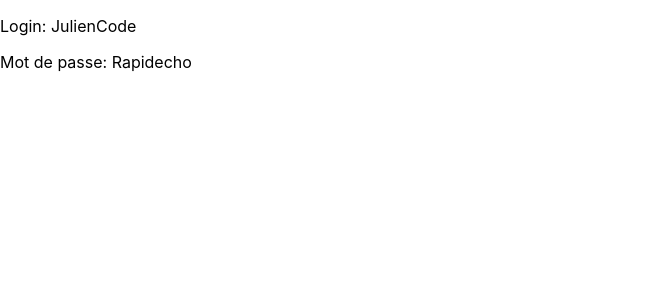
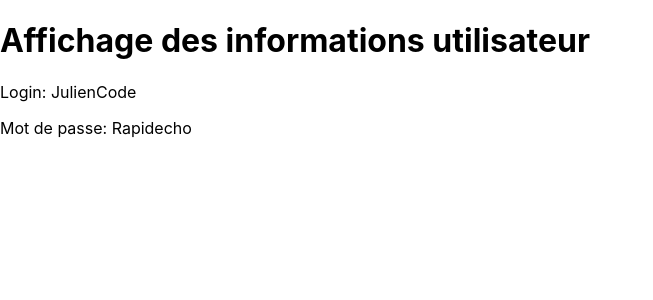
Before and after one commit to eloiselcr/react_ion, a React (Create React App) app: page / in a window 1280 px wide. Shown: the top 300 px of the page, without its empty margins (0-653 px from the left). Built offline with nearby package versions, Linux system fonts and the light colour scheme.

Commit message:
regroupement exercice

```diff
--- a/src/Exercice1.js
+++ /dev/null
@@ -1,17 +0,0 @@
-import React, { useState } from 'react';
-
-// Exercice 1 : Créer un composant qui affiche un login et un mot de passe qui sont stocké dans deux variables.
-
-const AffichageLogMdp = () => {
-  // Utilisation de l'état local pour stocker l'objet User
-  const [user, setUser] = useState({ login: 'JulienCode', mdp: 'Rapidecho' });
-
-  return (
-    <div>
-      <p>Login: {user.login}</p>
-      <p>Mot de passe: {user.mdp}</p>
-    </div>
-  );
-};
-
-export default AffichageLogMdp;
--- /dev/null
+++ b/src/Exercice29.js
@@ -0,0 +1,47 @@
+import React, { useState } from 'react';
+
+/*
+// Exercice 1 : Créer un composant qui affiche un login et un mot de passe qui sont stocké dans deux variables.
+const AffichageLogMdp = () => {
+  const [user, setUser] = useState({ login: 'JulienCode', mdp: 'Rapidecho' });
+
+  return (
+    <div>
+      <p>Login: {user.login}</p>
+      <p>Mot de passe: {user.mdp}</p>
+    </div>
+  );
+};
+
+export default AffichageLogMdp;
+*/
+
+
+// -----------------------------------------------------------------------------------
+
+
+// Exercice 2 : Créer un composant qui affiche un login et un mot de passe qui sont stockés dans 1 variable
+// de l'objet User.
+
+const UserDisplay = ({ user }) => {
+  return (
+    <div>
+      <p>Login: {user.login}</p>
+      <p>Mot de passe: {user.mdp}</p>
+    </div>
+  );
+};
+
+const User = () => {
+  // objet User
+  const user = { login: 'JulienCode', mdp: 'Rapidecho' };
+
+  return (
+    <div>
+      <h1>Affichage des informations utilisateur</h1>
+      <UserDisplay user={user} />
+    </div>
+  );
+};
+
+export default User;
--- a/src/index.js
+++ b/src/index.js
@@ -2,14 +2,13 @@ import React from 'react';
 import ReactDOM from 'react-dom/client';
 import './index.css';
 // import App from './App';
-import Exercice1 from './Exercice1';
-// import Exercice2 from './Exercice2';
+import Exercice29 from './Exercice29';
 import reportWebVitals from './reportWebVitals';
 
 const root = ReactDOM.createRoot(document.getElementById('root'));
 root.render(
   <React.StrictMode>
-    <Exercice1 />
+    <Exercice29 />
   </React.StrictMode>
 );
 
```
